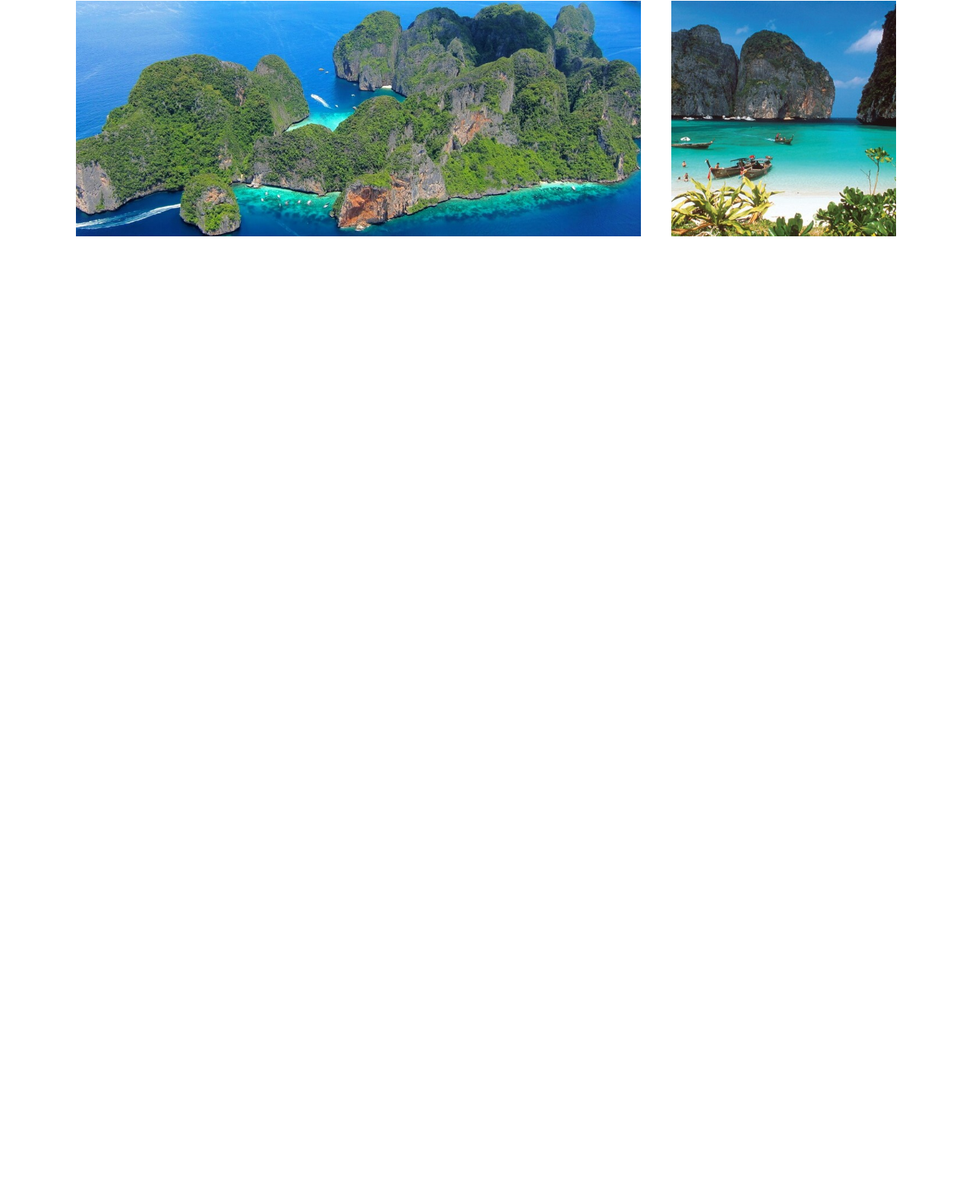
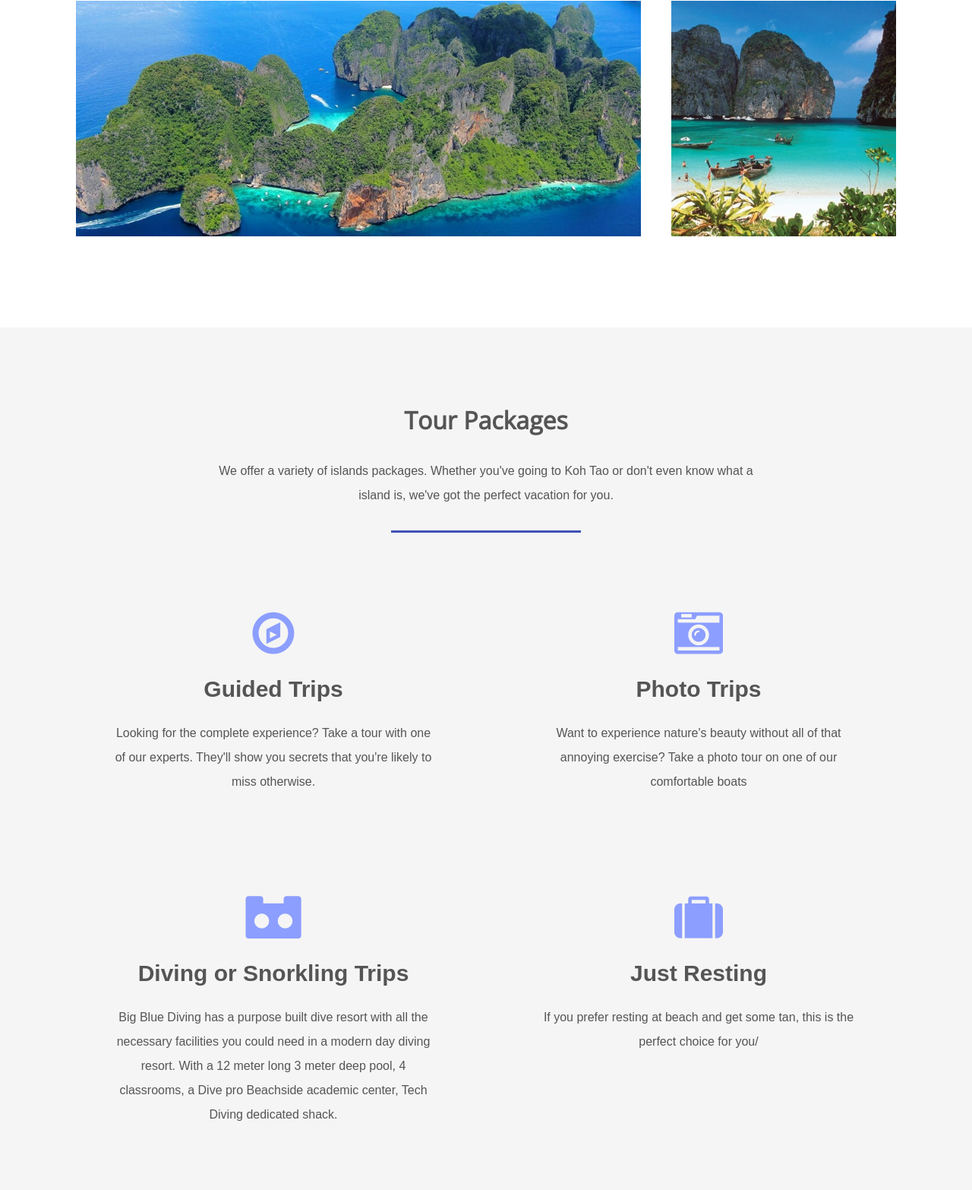
Before and after one commit to AfkZa4aem/Startup-project, a plain HTML site: page index.html in a window 1280 px wide. Shown: the part 1553-3119 px from the top of the page at 76% size. Before the commit the page ends 1984 px from the top, so only its background shows below. Drawn offline with nearby package versions, Linux system fonts and the light colour scheme.

Commit message:
add destination and features

```diff
--- a/assets/css/styles.css
+++ b/assets/css/styles.css
@@ -39,6 +39,10 @@ section {
   flex-direction: column;
   align-items: center;
   padding: 100px 80px;
+}
+
+section:not(.hero):nth-child(even) {
+  background-color: #f5f5f5;
 }
 
 .grid {
@@ -171,3 +175,20 @@ header nav li {
 .destinations .grid li.large {
   flex-basis: 70%;
 }
+
+/*Packages section*/
+
+.packages .grid li {
+  padding: 50px;
+  flex-basis: 50%;
+  text-align: center;
+}
+
+.packages .grid li i {
+  color: #8c9eff;
+}
+
+.packages .grid li h4 {
+  font-size: 30px;
+  margin: 25px 0;
+}
--- a/index.html
+++ b/index.html
@@ -6,6 +6,7 @@
   <title>Thailand Islands Travel</title>
   <link href="https://fonts.googleapis.com/css?family=Open+Sans" rel="stylesheet">
   <link href="https://fonts.googleapis.com/css?family=Quicksand" rel="stylesheet">
+  <link rel="stylesheet" href="https://maxcdn.bootstrapcdn.com/font-awesome/4.7.0/css/font-awesome.min.css">
   <link rel="stylesheet" href="assets/css/styles.css">
 </head>
 <body>
@@ -40,5 +41,36 @@
       <li class="small" style="background-image: url(assets/img/island4.jpg);"></li>
     </ul>
   </section>
+
+  <section class="packages">
+    <h3 class="title">Tour Packages</h3>
+    <p>
+      We offer a variety of islands packages. Whether you've going to Koh Tao or don't even know what a island is, we've got the perfect vacation for you.
+    </p>
+    <hr>
+
+    <ul class="grid">
+      <li>
+        <i class="fa fa-compass fa-4x"></i>
+        <h4>Guided Trips</h4>
+        <p>Looking for the complete experience? Take a tour with one of our experts. They'll show you secrets that you're likely to miss otherwise.</p>
+      </li>
+      <li>
+        <i class="fa fa-camera-retro fa-4x"></i>
+        <h4>Photo Trips</h4>
+        <p>Want to experience nature's beauty without all of that annoying exercise? Take a photo tour on one of our comfortable boats</p>
+      </li>
+      <li>
+        <i class="fa fa-simplybuilt fa-4x"></i>
+        <h4>Diving or Snorkling Trips</h4>
+        <p>Big Blue Diving has a purpose built dive resort with all the necessary facilities you could need in a modern day diving resort. With a 12 meter long 3 meter deep pool, 4 classrooms, a Dive pro Beachside academic center, Tech Diving dedicated shack.</p>
+      </li>
+      <li>
+        <i class="fa fa-suitcase fa-4x"></i>
+        <h4>Just Resting</h4>
+        <p>If you prefer resting at beach and get some tan, this is the perfect choice for you/</p>
+      </li>
+    </ul>
+  </section>
 </body>
 </html>
```
